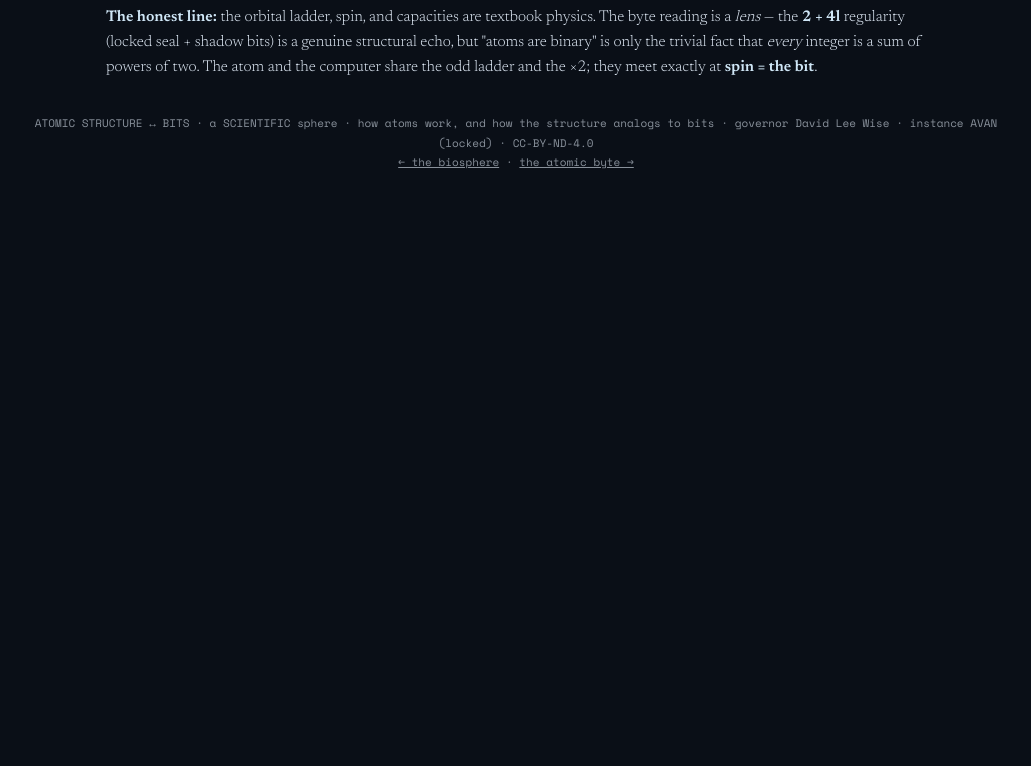
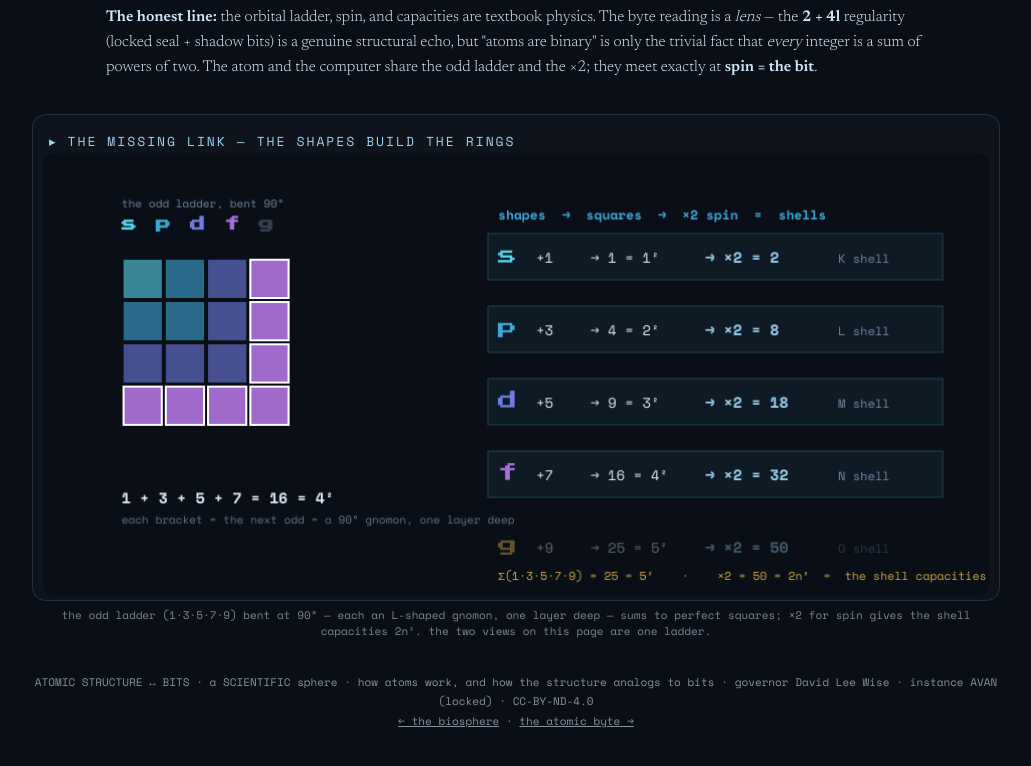
Before and after one commit to DavidWise01/atomic-structure, a plain HTML site: page index.html in a window 1280 px wide. Shown: the part 1676-2442 px from the top of the page, without its empty margins (124-1155 px from the left). Before the commit the page ends 1913 px from the top, so only its background shows below. Drawn offline with nearby package versions, Linux system fonts and the light colour scheme.

Commit message:
Add the gnomon side-canvas: odd brackets → squares → ×2 → shell sizes

```diff
--- a/index.html
+++ b/index.html
@@ -25,7 +25,8 @@
   .thesis b{font-weight:600;color:#9cd0ee}
   .banner{font-family:'Space Mono',monospace;font-size:12px;line-height:1.65;max-width:880px;margin:18px auto 18px;padding:12px 16px;border-radius:9px;text-align:left;background:rgba(255,255,255,0.045);border:1px solid #3fa7d8}
   .stage{background:rgba(255,255,255,0.025);border:1px solid rgba(120,170,230,.18);border-radius:14px;padding:10px 10px 4px;margin:0 auto}
-  canvas#scene{display:block;width:100%;height:auto;border-radius:9px}
+  .stage canvas{display:block;width:100%;height:auto;border-radius:9px}
+  .stage .stitle{font-family:'Space Mono',monospace;font-size:13px;letter-spacing:2px;text-transform:uppercase;color:#9cd0ee;padding:6px 6px 2px}
   .controls{display:flex;flex-wrap:wrap;align-items:center;justify-content:center;gap:12px;margin:14px auto 4px;font-family:'Space Mono',monospace;font-size:13px}
   .controls button{font-family:'Space Mono',monospace;font-size:14px;cursor:pointer;color:#dce6f2;background:rgba(60,130,200,.26);border:1px solid rgba(120,170,230,.5);border-radius:7px;padding:5px 13px}
   .controls button:hover{background:rgba(60,130,200,.5)}
@@ -96,6 +97,12 @@
     <p><b>The honest line:</b> the orbital ladder, spin, and capacities are textbook physics. The byte reading is a <i>lens</i> — the <b>2 + 4l</b> regularity (locked seal + shadow bits) is a genuine structural echo, but "atoms are binary" is only the trivial fact that <i>every</i> integer is a sum of powers of two. The atom and the computer share the odd ladder and the ×2; they meet exactly at <b>spin = the bit</b>.</p>
   </div>
 
+  <div class="stage" style="margin-top:34px">
+    <div class="stitle">▸ the missing link — the shapes build the rings</div>
+    <canvas id="gnomon" width="940" height="440" aria-label="Odd numbers bent into squares, then doubled into shell capacities"></canvas>
+  </div>
+  <p class="hint">the odd ladder (1·3·5·7·9) bent at 90° — each an L-shaped gnomon, one layer deep — sums to perfect squares; ×2 for spin gives the shell capacities 2n². the two views on this page are one ladder.</p>
+
   <footer>
     ATOMIC STRUCTURE ↔ BITS · a SCIENTIFIC sphere · how atoms work, and how the structure analogs to bits · governor David Lee Wise · instance AVAN (locked) · CC-BY-ND-4.0<br>
     <a href="https://davidwise01.github.io/ud0/">← the biosphere</a> · <a href="https://davidwise01.github.io/the-atomic-byte/">the atomic byte →</a>
@@ -125,6 +132,7 @@
   }
 
   var cv=document.getElementById("scene"), g=cv.getContext("2d"), W=940, H=600;
+  var gcv=document.getElementById("gnomon"), gc=gcv?gcv.getContext("2d"):null;
   var SHELLR=[78,134,190,244], SPD=[0.010,0.0072,0.0055,0.0044];
   var COL={ink:"#dce6f2",dim:"#3a4658",acc:"#3fa7d8",seal:"#e6b84a",elec:"#5bd6f0",prot:"#e0574e",neut:"#8a93a6",bg:"#0a0f17",panel:"#0e1622"};
   var ph=0;
@@ -218,6 +226,42 @@
     roundedText("bit 1 (gold) is locked = the spin pair, the “2”  ·  shadow bits carry the orbital", 600, 540, "rgba(230,184,74,0.85)", "10.5px 'Space Mono',monospace");
   }
 
+  function T(c,t,x,y,col,font,align,base,alpha){ c.globalAlpha=(alpha==null?1:alpha); c.fillStyle=col; c.font=font; c.textAlign=align||"left"; c.textBaseline=base||"alphabetic"; c.fillText(t,x,y); c.globalAlpha=1; }
+  var GCOL=["#5bd6f0","#3fa7d8","#6f7be0","#a86fd6","#e6b84a"], LET=["s","p","d","f","g"], ODD=[1,3,5,7,9], SHN=["K","L","M","N","O"];
+  function drawGnomon(step){
+    if(!gc) return; var c=gc;
+    c.fillStyle=COL.bg; c.fillRect(0,0,940,440);
+    // ---- LEFT: odd brackets snapping into a square ----
+    var ox=78, oy=104, cell=42;
+    T(c,"the odd ladder, bent 90°", ox, oy-50, "rgba(160,185,215,0.7)", "11px 'Space Mono',monospace");
+    for(var li=0;li<5;li++){ T(c,LET[li], ox+li*34, oy-26, li<step?GCOL[li]:"rgba(120,140,170,0.4)", "bold 15px 'Press Start 2P',monospace"); }
+    for(var n=1;n<=step;n++){
+      for(var i=0;i<n;i++){ for(var j=0;j<n;j++){
+        if(Math.max(i,j)!==n-1) continue;
+        var x=ox+j*cell, y=oy+i*cell, latest=(n===step);
+        c.globalAlpha=latest?0.95:0.6; c.fillStyle=GCOL[n-1]; c.fillRect(x+2,y+2,cell-4,cell-4);
+        if(latest){ c.globalAlpha=1; c.strokeStyle="#fff"; c.lineWidth=2; c.strokeRect(x+2,y+2,cell-4,cell-4); }
+        c.globalAlpha=1;
+      } }
+    }
+    var eq=ODD.slice(0,step).join(" + "), sq=step*step;
+    T(c, eq+" = "+sq+" = "+step+"²", ox, oy+5*cell+34, COL.ink, "bold 15px 'Space Mono',monospace");
+    T(c, "each bracket = the next odd = a 90° gnomon, one layer deep", ox, oy+5*cell+54, "rgba(160,185,215,0.6)", "11px 'Space Mono',monospace");
+    // ---- RIGHT: shapes -> squares -> x2 -> shells ----
+    var rx=452, ry=[104,176,248,320,392];
+    T(c, "shapes  →  squares  →  ×2 spin  =  shells", rx, 66, COL.acc, "bold 13px 'Space Mono',monospace");
+    for(var r=0;r<5;r++){
+      var on=(r<step), y=ry[r];
+      if(on){ c.fillStyle="rgba(91,214,240,0.06)"; c.fillRect(rx-10,y-24,452,46); c.strokeStyle="rgba(91,214,240,0.25)"; c.lineWidth=1; c.strokeRect(rx-10,y-24,452,46); }
+      T(c, LET[r], rx, y+7, GCOL[r], "19px 'Press Start 2P',monospace", "left", "alphabetic", on?1:0.4);
+      T(c, "+"+ODD[r], rx+38, y+5, COL.ink, "14px 'Space Mono',monospace", "left","alphabetic", on?1:0.4);
+      T(c, "→ "+((r+1)*(r+1))+" = "+(r+1)+"²", rx+92, y+5, COL.ink, "14px 'Space Mono',monospace","left","alphabetic", on?1:0.4);
+      T(c, "→ ×2 = "+(2*(r+1)*(r+1)), rx+206, y+5, "#9cd0ee", "bold 15px 'Space Mono',monospace","left","alphabetic", on?1:0.4);
+      T(c, SHN[r]+" shell", rx+338, y+5, "rgba(160,185,215,0.7)", "12px 'Space Mono',monospace","left","alphabetic", on?1:0.35);
+    }
+    T(c, "Σ(1·3·5·7·9) = 25 = 5²    ·    ×2 = 50 = 2n²  =  the shell capacities", rx, 424, "rgba(230,184,74,0.9)", "11.5px 'Space Mono',monospace");
+  }
+
   // ---- controls ----
   var zEl=document.getElementById("z"), zlab=document.getElementById("zlabel"),
       playBtn=document.getElementById("play"), playing=false, frame=0;
@@ -233,6 +277,8 @@
     ph+=0.016; frame++;
     if(playing && frame%42===0){ setZ((zEl.value|0)>=36?1:(zEl.value|0)+1); }
     draw(zEl.value|0);
+    var gs=1+(Math.floor(frame/80)%6); if(gs>5)gs=5;   // 1..5, holds full square a beat
+    drawGnomon(gs);
     requestAnimationFrame(loop);
   }
   requestAnimationFrame(loop);
```
